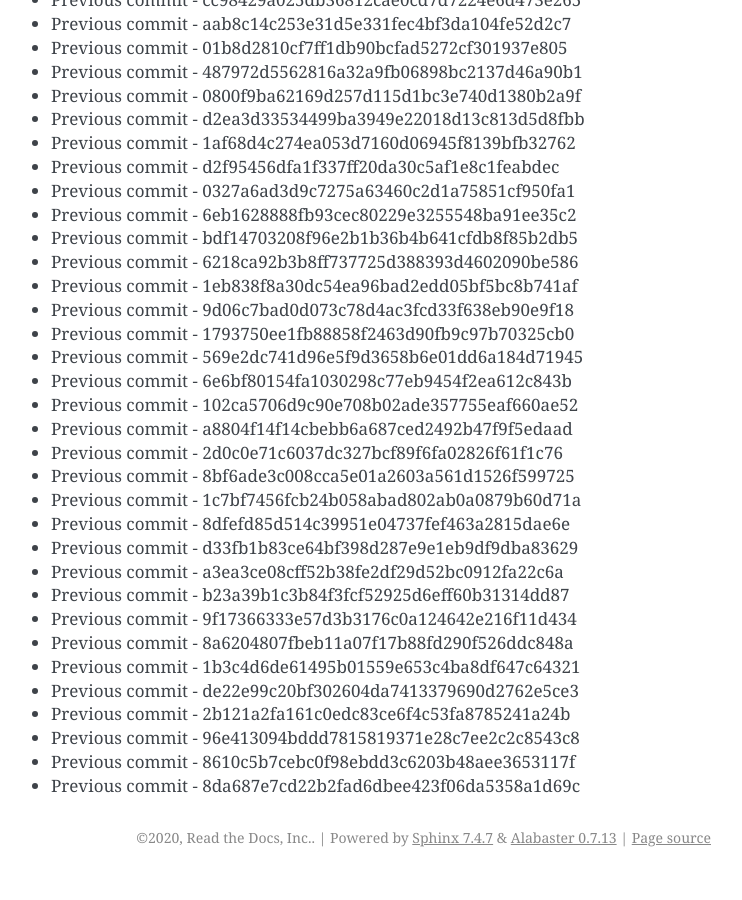
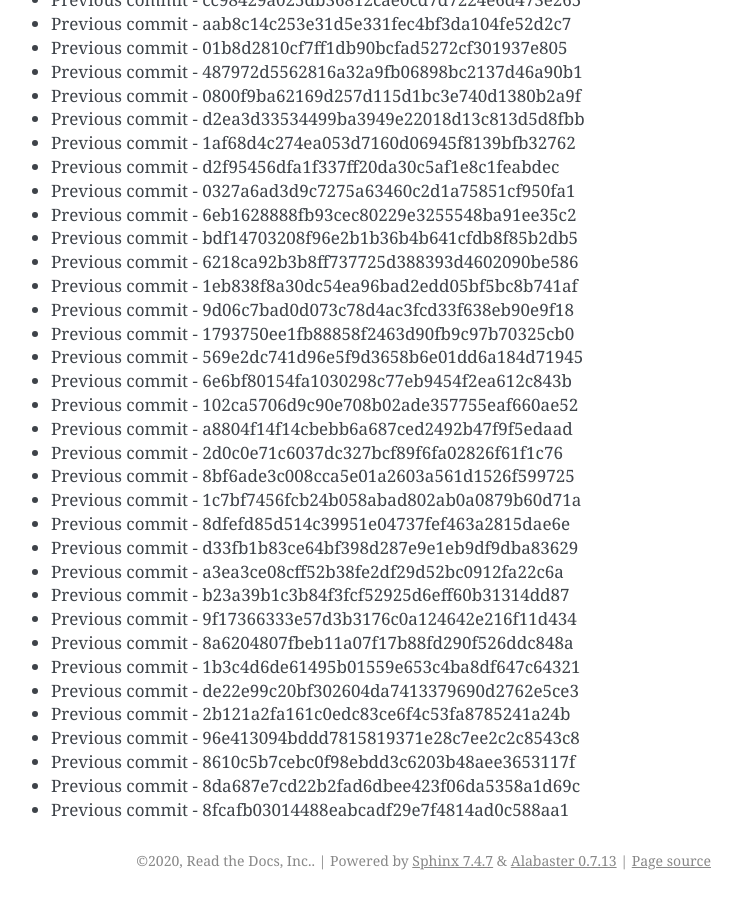
Before and after one commit to readthedocs/rtd-git-stresstest, a Sphinx documentation site: the page built from docs/updates.rst, in a window 1280 px wide and 900 px high, scrolled down 16599 px. Shown: the whole window, without its empty margins (399-1141 px from the left). Built offline with Sphinx 7.4.7, drawn with Linux system fonts in a browser that asks for light colours; before the commit the page ends 17476 px from its top, so only the background shows below that.

Commit message:
Generating commit from previous: 8fcafb03014488eabcadf29e7f4814ad0c588aa1

```diff
--- a/docs/updates.rst
+++ b/docs/updates.rst
@@ -729,3 +729,4 @@ It can be tested for any performance characteristics.
 * Previous commit - 96e413094bddd7815819371e28c7ee2c2c8543c8
 * Previous commit - 8610c5b7cebc0f98ebdd3c6203b48aee3653117f
 * Previous commit - 8da687e7cd22b2fad6dbee423f06da5358a1d69c
+* Previous commit - 8fcafb03014488eabcadf29e7f4814ad0c588aa1
```
